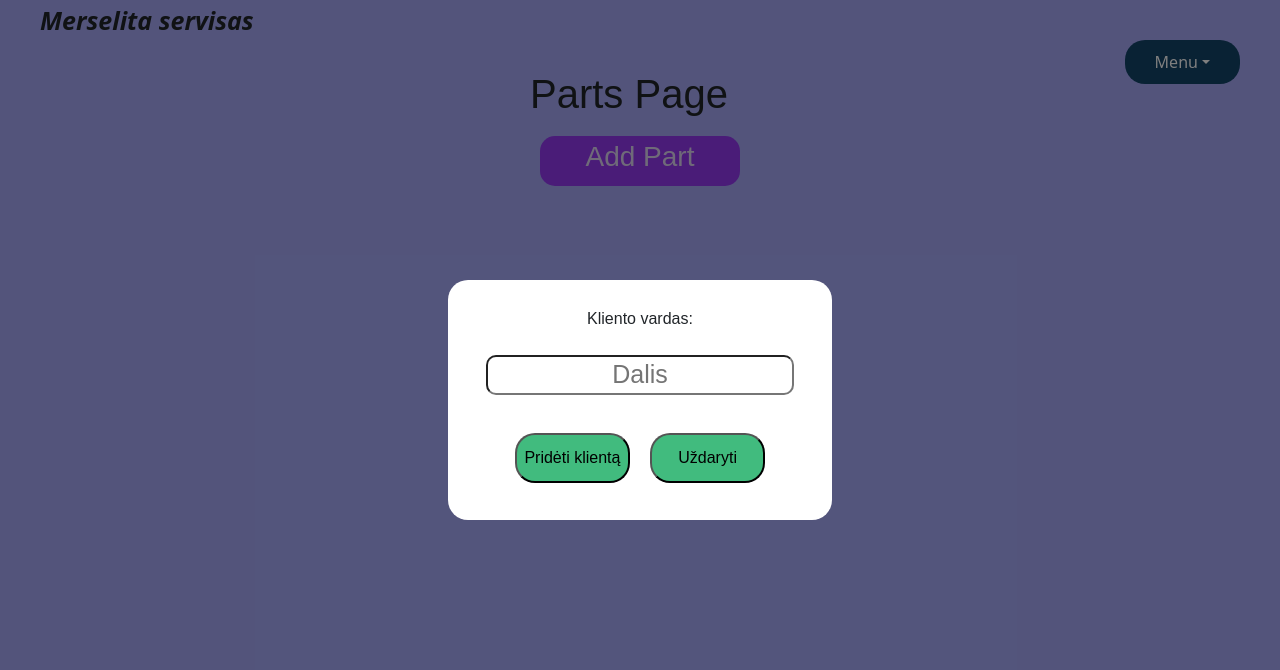
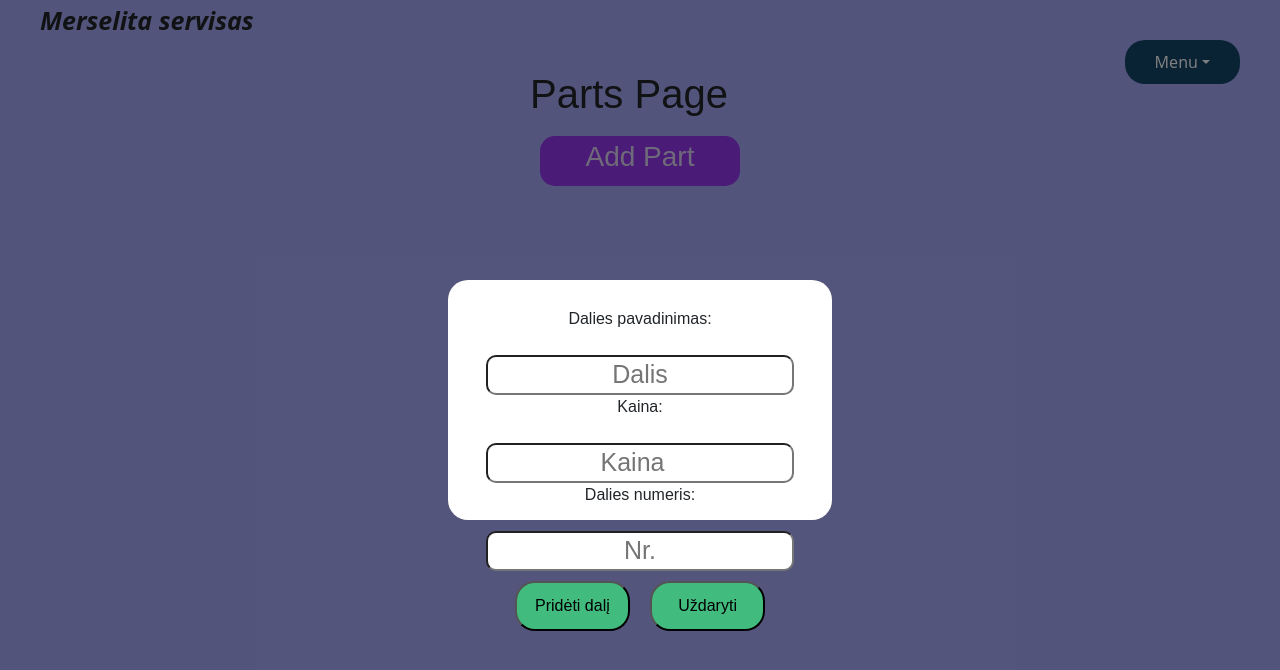
Before and after one commit to legicson/Car-order-website, a Next.js app in the folder my-app/: page /screens/parts in a window 1280 px wide. Both pictures are taken after a click on the button "Add Part". Shown: the top 670 px of the page. Built offline with nearby package versions, Linux system fonts and the light colour scheme.

Commit message:
added more input lines to part form

```diff
--- a/my-app/app/components/AddPartModal.js
+++ b/my-app/app/components/AddPartModal.js
@@ -35,15 +35,15 @@ function AddPartModal({ setAddPartModalOpen }) {
 
   return (
     <div
-      onClick={() => setAddCustomerModalOpen(false)}
+      onClick={() => setAddPartModalOpen(false)}
       style={style.modalOverlay}
     >
       <div onClick={(e) => e.stopPropagation()} style={style.modalContent}>
         <form style={style.formContent} onSubmit={handlePartAdding}>
           <div style={style.formInput}>
-            <label htmlFor="customerName">Kliento vardas:</label> <br />
+            <label htmlFor="partName">Dalies pavadinimas:</label> <br />
             <input
-              id="customerName"
+              id="partName"
               placeholder="Dalis"
               value={partName}
               onChange={(e) => setPartName(e.target.value)}
@@ -51,16 +51,37 @@ function AddPartModal({ setAddPartModalOpen }) {
               minLength={3}
             />
           </div>
+          <div style={style.formInput}>
+            <label htmlFor="partPrice">Kaina:</label> <br />
+            <input
+              id="partPrice"
+              type="number"
+              placeholder="Kaina"
+              value={partPrice}
+              onChange={(e) => setPartPrice(e.target.value)}
+              style={style.modalInput}
+            />
+          </div>
+          <div style={style.formInput}>
+            <label htmlFor="partNumber">Dalies numeris:</label> <br />
+            <input
+              id="partNumber"
+              placeholder="Nr."
+              value={partNumber}
+              onChange={(e) => setPartNumber(e.target.value)}
+              style={style.modalInput}
+            />
+          </div>
 
           <div style={style.modalButtonsContainer}>
             <button type="submit" style={style.modalButton}>
-              Pridėti klientą
+              Pridėti dalį
             </button>
             <button
               type="button"
               style={style.modalButton}
               onClick={() => {
-                setAddCustomerModalOpen(false);
+                setAddPartModalOpen(false);
               }}
             >
               Uždaryti
```
